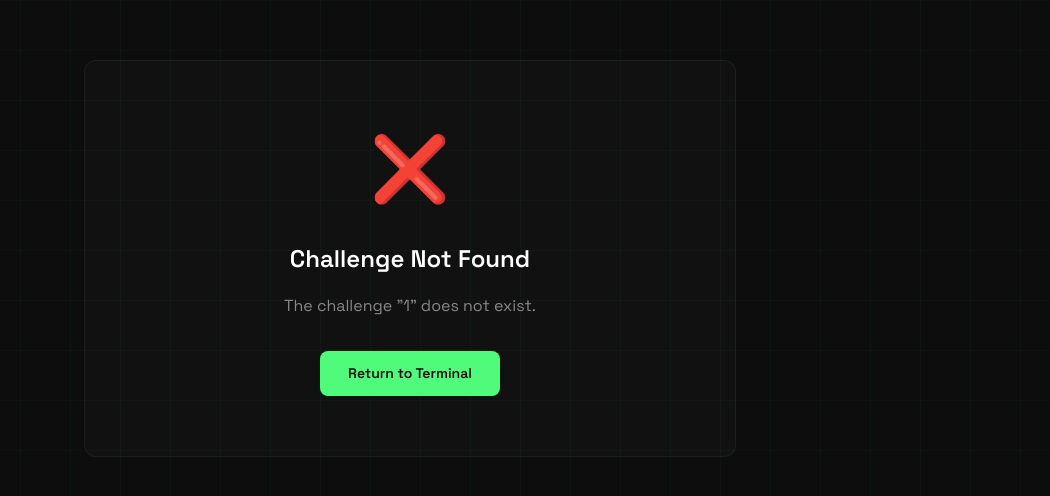
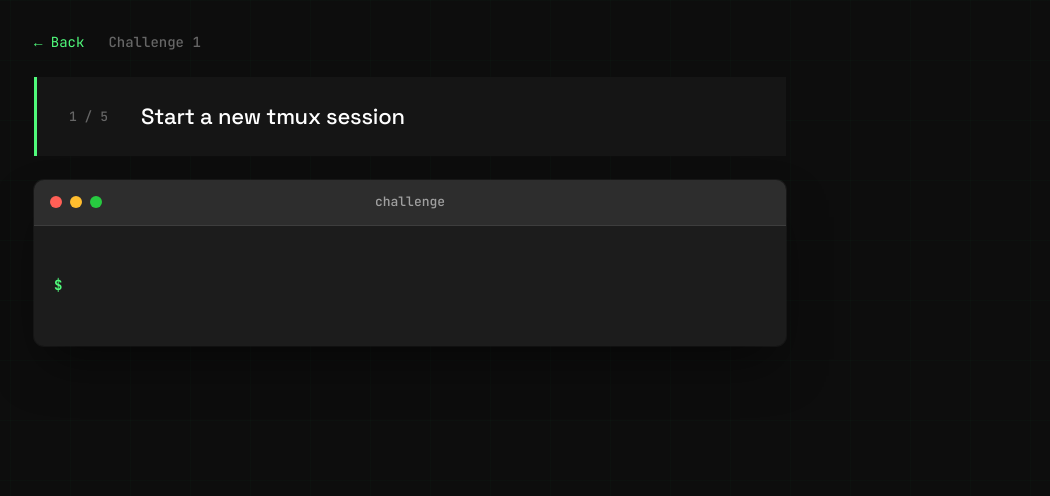
Before and after one commit to jzohdi/tmux-speedrun, a SvelteKit app: page /challenge/1 in a window 1280 px wide. Before the commit this address had no page. Shown: the top 496 px of the page, without its empty margins (230-1280 px from the left). Built offline with nearby package versions, Linux system fonts and the light colour scheme.

Commit message:
scaffold challenge pages

```diff
--- /dev/null
+++ b/src/lib/components/ChallengeTerminal.svelte
@@ -0,0 +1,204 @@
+<script lang="ts">
+	import { tick } from 'svelte';
+
+	type Props = {
+		/** Callback when the user submits a command */
+		onCommand?: (command: string) => void;
+		/** Whether the terminal is disabled (no input allowed) */
+		disabled?: boolean;
+		/** Placeholder text for the input */
+		placeholder?: string;
+	};
+
+	let { onCommand, disabled = false, placeholder = '' }: Props = $props();
+
+	let inputValue = $state('');
+	let inputRef = $state<HTMLInputElement | null>(null);
+	let containerRef = $state<HTMLButtonElement | null>(null);
+
+	function handleKeyDown(event: KeyboardEvent) {
+		if (disabled) {
+			return;
+		}
+
+		if (event.key === 'Enter') {
+			event.preventDefault();
+			const command = inputValue.trim();
+			if (command && onCommand) {
+				onCommand(command);
+			}
+			inputValue = '';
+		}
+	}
+
+	function focusInput() {
+		if (!disabled) {
+			inputRef?.focus();
+		}
+	}
+
+	/** Public method to focus the terminal */
+	export async function focus() {
+		await tick();
+		inputRef?.focus();
+	}
+
+	/** Public method to clear the input */
+	export function clearInput() {
+		inputValue = '';
+	}
+</script>
+
+<button
+	class="challenge-terminal"
+	bind:this={containerRef}
+	onclick={focusInput}
+	onkeydown={handleKeyDown}
+	aria-label="Challenge terminal"
+	tabindex="0"
+	{disabled}
+>
+	<!-- Terminal Header -->
+	<div class="terminal-header">
+		<div class="terminal-buttons">
+			<span class="terminal-button close"></span>
+			<span class="terminal-button minimize"></span>
+			<span class="terminal-button maximize"></span>
+		</div>
+		<span class="terminal-title">challenge</span>
+		<div class="terminal-buttons invisible">
+			<span class="terminal-button"></span>
+			<span class="terminal-button"></span>
+			<span class="terminal-button"></span>
+		</div>
+	</div>
+
+	<!-- Terminal Body -->
+	<div class="terminal-body">
+		<div class="input-line">
+			<span class="prompt">$</span>
+			<input
+				type="text"
+				class="terminal-input"
+				bind:value={inputValue}
+				bind:this={inputRef}
+				autocomplete="off"
+				autocorrect="off"
+				autocapitalize="off"
+				spellcheck="false"
+				{placeholder}
+				{disabled}
+			/>
+		</div>
+	</div>
+</button>
+
+<style>
+	.challenge-terminal {
+		width: 100%;
+		background: #1c1c1c;
+		border-radius: 10px;
+		overflow: hidden;
+		box-shadow:
+			0 25px 50px -12px rgba(0, 0, 0, 0.5),
+			0 0 0 1px rgba(255, 255, 255, 0.05);
+		font-family: 'JetBrains Mono', 'Fira Code', 'SF Mono', 'Menlo', monospace;
+		font-size: 14px;
+		line-height: 1.6;
+		display: block;
+		text-align: left;
+		border: none;
+		cursor: text;
+	}
+
+	.challenge-terminal:disabled {
+		opacity: 0.6;
+		cursor: not-allowed;
+	}
+
+	.challenge-terminal:focus {
+		outline: 2px solid #50fa7b;
+		outline-offset: 2px;
+	}
+
+	.terminal-header {
+		display: flex;
+		align-items: center;
+		justify-content: space-between;
+		padding: 12px 16px;
+		background: #2d2d2d;
+		border-bottom: 1px solid #3d3d3d;
+	}
+
+	.terminal-buttons {
+		display: flex;
+		gap: 8px;
+	}
+
+	.terminal-buttons.invisible {
+		visibility: hidden;
+	}
+
+	.terminal-button {
+		width: 12px;
+		height: 12px;
+		border-radius: 50%;
+		background: #4d4d4d;
+	}
+
+	.terminal-button.close {
+		background: #ff5f56;
+	}
+
+	.terminal-button.minimize {
+		background: #ffbd2e;
+	}
+
+	.terminal-button.maximize {
+		background: #27ca40;
+	}
+
+	.terminal-title {
+		color: #a0a0a0;
+		font-size: 13px;
+		font-weight: 500;
+	}
+
+	.terminal-body {
+		padding: 20px;
+		min-height: 120px;
+		display: flex;
+		flex-direction: column;
+		justify-content: center;
+	}
+
+	.input-line {
+		display: flex;
+		align-items: center;
+	}
+
+	.prompt {
+		color: #50fa7b;
+		margin-right: 8px;
+		font-weight: bold;
+	}
+
+	.terminal-input {
+		flex: 1;
+		background: transparent;
+		border: none;
+		outline: none;
+		color: #e0e0e0;
+		font-family: inherit;
+		font-size: inherit;
+		caret-color: #50fa7b;
+	}
+
+	.terminal-input::placeholder {
+		color: #4d4d4d;
+	}
+
+	.terminal-input:disabled {
+		cursor: not-allowed;
+	}
+</style>
--- a/src/lib/components/Manpage.svelte
+++ b/src/lib/components/Manpage.svelte
@@ -58,7 +58,6 @@
 	}
 
 	function handleKeyDown(event: KeyboardEvent) {
-		// Handle Ctrl+Enter / Cmd+Enter to toggle maximize (before stopping propagation)
 		if (event.key === 'Enter' && (event.ctrlKey || event.metaKey)) {
 			event.preventDefault();
 			event.stopPropagation();
--- /dev/null
+++ b/src/lib/components/PromptBox.svelte
@@ -0,0 +1,56 @@
+<script lang="ts">
+	type Props = {
+		/** The instruction/prompt text to display */
+		prompt: string;
+		/** Current step number (0-based) */
+		currentStep?: number;
+		/** Total steps */
+		totalSteps?: number;
+	};
+
+	let { prompt, currentStep, totalSteps }: Props = $props();
+
+	const hasProgress = $derived(
+		typeof currentStep === 'number' && typeof totalSteps === 'number'
+	);
+</script>
+
+<div class="prompt-box">
+	{#if hasProgress}
+		<div class="step-indicator">
+			{currentStep} / {totalSteps}
+		</div>
+	{/if}
+
+	<p class="prompt-text">{prompt}</p>
+</div>
+
+<style>
+	.prompt-box {
+		display: flex;
+		align-items: center;
+		gap: 24px;
+		padding: 24px 32px;
+		background: #151515;
+		border-left: 3px solid #50fa7b;
+	}
+
+	.step-indicator {
+		font-family: 'JetBrains Mono', monospace;
+		font-size: 13px;
+		font-weight: 500;
+		color: #666;
+		white-space: nowrap;
+		min-width: 48px;
+	}
+
+	.prompt-text {
+		margin: 0;
+		font-family: 'Space Grotesk', sans-serif;
+		font-size: 22px;
+		font-weight: 500;
+		line-height: 1.4;
+		color: #ffffff;
+		letter-spacing: -0.01em;
+	}
+</style>
--- a/src/lib/components/Terminal.svelte
+++ b/src/lib/components/Terminal.svelte
@@ -1,7 +1,13 @@
 <script lang="ts">
 	import { tick } from 'svelte';
 	import { goto } from '$app/navigation';
-	import { CHALLENGES, getAllChallengesWithMeta, getDifficultyLabel } from '$lib/data/challenges';
+	import {
+		getAllChallengesWithMeta,
+		getDifficultyLabel,
+		getChallengeByIndex,
+		getChallengeCount,
+		getMaxChallengeIndex
+	} from '$lib/data/challenges';
 	import Manpage from './Manpage.svelte';
 
 	type TerminalMode = 'default' | 'list' | 'leaderboard' | 'man';
@@ -37,13 +43,14 @@
 	let isMaximized = $state(false);
 
 	// Leaderboard mock data (will be fetched from API later)
-	const mockLeaderboard: Record<string, LeaderboardEntry[]> = {
-		'basics-101': [
+	// Keys are 0-based challenge indices
+	const mockLeaderboard: Record<number, LeaderboardEntry[]> = {
+		0: [
 			{ rank: 1, username: 'speedster', time: '12.3s' },
 			{ rank: 2, username: 'tmux_pro', time: '14.7s' },
 			{ rank: 3, username: 'terminal_king', time: '18.2s' }
 		],
-		'pane-master': [
+		1: [
 			{ rank: 1, username: 'pane_wizard', time: '25.1s' },
 			{ rank: 2, username: 'split_master', time: '28.4s' }
 		]
@@ -85,8 +92,8 @@
 		addOutput('──────────────────', 'header');
 		addOutput('');
 		addOutput('  tsr ls              List all available challenges');
-		addOutput('  tsr lb <id>         View leaderboard for a challenge');
-		addOutput('  tsr start <id>      Start a challenge');
+		addOutput('  tsr lb <num>        View leaderboard for a challenge');
+		addOutput('  tsr start <num>     Start a challenge (e.g. tsr start 0)');
 		addOutput('  man tmux            Show tmux command reference');
 		addOutput('  clear               Clear the terminal');
 		addOutput('  help                Show this help message');
@@ -100,30 +107,40 @@
 		selectedIndex = 0;
 		ignoreNextEnter = true; // Prevent immediate Enter key from starting challenge
 		listData = challenges.map((c) => ({
-			id: c.id,
-			display: `${c.name} [${getDifficultyLabel(c.difficulty)}] - ${c.commandCount} commands`
+			id: String(c.index), // Use 0-based index for routing
+			display: `Challenge ${c.index}  [${getDifficultyLabel(c.difficulty)}]  ${c.commandCount} commands`
 		}));
 
 		addOutput('');
-		addOutput('  Use ↑/↓ or j/k to navigate, Enter to start, q to quit');
+		addOutput(' Enter to start, q to quit');
 		addOutput('');
 	}
 
-	function showLeaderboard(challengeId: string) {
-		const challenge = CHALLENGES.find((c) => c.id === challengeId);
-		if (!challenge) {
-			addOutput(`Error: Challenge '${challengeId}' not found.`, 'error');
-			addOutput('Use "tsr ls" to see available challenges.', 'error');
+	function showLeaderboard(challengeIndex: string | number) {
+		const numericIndex = typeof challengeIndex === 'string'
+			? parseInt(challengeIndex, 10)
+			: challengeIndex;
+
+		if (Number.isNaN(numericIndex) || numericIndex < 0 || numericIndex > getMaxChallengeIndex()) {
+			addOutput(`Error: Invalid challenge ID '${challengeIndex}'.`, 'error');
+			addOutput(`Use "tsr ls" to see available challenges (0-${getMaxChallengeIndex()}).`, 'error');
 			return;
 		}
 
-		const entries = mockLeaderboard[challengeId] || [];
+		const challenge = getChallengeByIndex(numericIndex);
+		if (!challenge) {
+			addOutput(`Error: Challenge ${numericIndex} not found.`, 'error');
+			return;
+		}
+
+		// Use index as key for mock data lookup
+		const entries = mockLeaderboard[numericIndex] || [];
 		historyLengthBeforeMode = history.length; // Track before adding output
 		mode = 'leaderboard';
-		leaderboardData = { challengeId, entries };
+		leaderboardData = { challengeId: String(numericIndex), entries };
 
 		addOutput('');
-		addOutput(`LEADERBOARD: ${challenge.name.toUpperCase()}`, 'header');
+		addOutput(`LEADERBOARD: CHALLENGE ${numericIndex}`, 'header');
 		addOutput('─'.repeat(40), 'header');
 		addOutput('');
 
@@ -148,16 +165,25 @@
 		mode = 'man';
 	}
 
-	function startChallenge(challengeId: string) {
-		const challenge = CHALLENGES.find((c) => c.id === challengeId);
-		if (!challenge) {
-			addOutput(`Error: Challenge '${challengeId}' not found.`, 'error');
-			addOutput('Use "tsr ls" to see available challenges.', 'error');
+	function startChallenge(challengeIndex: string | number) {
+		const numericIndex = typeof challengeIndex === 'string'
+			? parseInt(challengeIndex, 10)
+			: challengeIndex;
+
+		if (Number.isNaN(numericIndex) || numericIndex < 0 || numericIndex > getMaxChallengeIndex()) {
+			addOutput(`Error: Invalid challenge ID '${challengeIndex}'.`, 'error');
+			addOutput(`Use "tsr ls" to see available challenges (0-${getMaxChallengeIndex()}).`, 'error');
 			return;
 		}
 
-		addOutput(`Starting challenge: ${challenge.name}...`);
-		goto(`/challenge/${challengeId}`);
+		const challenge = getChallengeByIndex(numericIndex);
+		if (!challenge) {
+			addOutput(`Error: Challenge ${numericIndex} not found.`, 'error');
+			return;
+		}
+
+		addOutput(`Starting Challenge ${numericIndex}...`);
+		goto(`/challenge/${numericIndex}`);
 	}
 
 	function processCommand(cmd: string) {
@@ -198,24 +224,24 @@
 			}
 
 			if (subcommand === 'lb') {
-				const challengeId = args[1];
-				if (!challengeId) {
-					addOutput('Usage: tsr lb <challenge-id>', 'error');
-					addOutput('Example: tsr lb basics-101', 'error');
+				const challengeNum = args[1];
+				if (!challengeNum) {
+					addOutput('Usage: tsr lb <number>', 'error');
+					addOutput('Example: tsr lb 1', 'error');
 					return;
 				}
-				showLeaderboard(challengeId);
+				showLeaderboard(challengeNum);
 				return;
 			}
 
 			if (subcommand === 'start') {
-				const challengeId = args[1];
-				if (!challengeId) {
-					addOutput('Usage: tsr start <challenge-id>', 'error');
-					addOutput('Example: tsr start basics-101', 'error');
+				const challengeNum = args[1];
+				if (!challengeNum) {
+					addOutput('Usage: tsr start <number>', 'error');
+					addOutput('Example: tsr start 1', 'error');
 					return;
 				}
-				startChallenge(challengeId);
+				startChallenge(challengeNum);
 				return;
 			}
 
--- a/src/lib/data/challenges.ts
+++ b/src/lib/data/challenges.ts
@@ -8,9 +8,6 @@
 import { getCommandByName } from './tmux-commands';
 
 export type Challenge = {
-	id: string;
-	name: string;
-	description: string;
 	difficulty: number; // 0-30 scale
 	commandNames: string[]; // References to TmuxCommand.name
 };
@@ -23,37 +20,22 @@
 // Hardcoded challenges - will be moved to database later
 export const CHALLENGES: Challenge[] = [
 	{
-		id: 'basics-101',
-		name: 'Basics 101',
-		description: 'Learn the fundamental tmux commands: create sessions, windows, and navigate between them.',
 		difficulty: 5,
 		commandNames: ['new-session', 'new-window', 'next-window', 'previous-window', 'detach']
 	},
 	{
-		id: 'pane-master',
-		name: 'Pane Master',
-		description: 'Master pane management: split, navigate, and resize panes efficiently.',
 		difficulty: 12,
 		commandNames: ['split-horizontal', 'split-vertical', 'select-pane', 'kill-pane', 'toggle-zoom']
 	},
 	{
-		id: 'window-warrior',
-		name: 'Window Warrior',
-		description: 'Become proficient with window operations and fast navigation.',
 		difficulty: 15,
 		commandNames: ['new-window', 'select-window', 'rename-window', 'kill-window', 'list-windows', 'last-window']
 	},
 	{
-		id: 'session-ninja',
-		name: 'Session Ninja',
-		description: 'Handle multiple sessions like a pro: create, switch, and manage sessions.',
 		difficulty: 18,
 		commandNames: ['new-session', 'attach-session', 'list-sessions', 'kill-session', 'detach']
 	},
 	{
-		id: 'speed-demon',
-		name: 'Speed Demon',
-		description: 'Put it all together in a high-intensity challenge using all core tmux features.',
 		difficulty: 25,
 		commandNames: [
 			'new-session',
@@ -70,12 +52,24 @@
 ];
 
 // Helper functions
-export function getChallengeById(id: string): Challenge | undefined {
-	return CHALLENGES.find((c) => c.id === id);
+
+/**
+ * Get a challenge by its numerical index (0-based).
+ * challenge/0 returns CHALLENGES[0], challenge/1 returns CHALLENGES[1], etc.
+ */
+export function getChallengeByIndex(index: number): Challenge | undefined {
+	if (index < 0 || index >= CHALLENGES.length) {
+		return undefined;
+	}
+
+	return CHALLENGES[index];
 }
 
-export function getChallengeWithCommands(id: string): ChallengeWithCommands | undefined {
-	const challenge = getChallengeById(id);
+/**
+ * Get challenge with commands by numerical index (0-based).
+ */
+export function getChallengeWithCommandsByIndex(index: number): ChallengeWithCommands | undefined {
+	const challenge = getChallengeByIndex(index);
 	if (!challenge) {
 		return undefined;
 	}
@@ -91,9 +85,24 @@
 	};
 }
 
-export function getAllChallengesWithMeta(): Array<Challenge & { commandCount: number }> {
-	return CHALLENGES.map((challenge) => ({
+/**
+ * Get the total number of available challenges.
+ */
+export function getChallengeCount(): number {
+	return CHALLENGES.length;
+}
+
+/**
+ * Get the maximum valid challenge index (0-based).
+ */
+export function getMaxChallengeIndex(): number {
+	return CHALLENGES.length - 1;
+}
+
+export function getAllChallengesWithMeta(): Array<Challenge & { commandCount: number; index: number }> {
+	return CHALLENGES.map((challenge, index) => ({
 		...challenge,
+		index,
 		commandCount: challenge.commandNames.length
 	}));
 }
--- a/src/routes/challenge/[id]/+page.svelte
+++ b/src/routes/challenge/[id]/+page.svelte
@@ -1,13 +1,28 @@
 <script lang="ts">
-	import { page } from '$app/state';
-	import { getChallengeById, getDifficultyLabel } from '$lib/data/challenges';
+	import ChallengeTerminal from '$lib/components/ChallengeTerminal.svelte';
+	import PromptBox from '$lib/components/PromptBox.svelte';
+	import type { PageData } from './$types';
 
-	const challengeId = $derived(page.params.id);
-	const challenge = $derived(getChallengeById(challengeId));
+	let { data }: { data: PageData } = $props();
+
+	let terminalRef = $state<ReturnType<typeof ChallengeTerminal> | null>(null);
+
+	// TODO: This will be dynamic based on current step
+	const currentPrompt = $derived('Start a new tmux session');
+
+	function handleCommand(command: string) {
+		// TODO: Implement command validation and challenge progression
+		console.log('Command received:', command);
+	}
+
+	// Focus the terminal on mount
+	$effect(() => {
+		terminalRef?.focus();
+	});
 </script>
 
 <svelte:head>
-	<title>{challenge ? `${challenge.name} | tmux-speedrun` : 'Challenge Not Found'}</title>
+	<title>Challenge {data.challengeIndex} | tmux-speedrun</title>
 	<link rel="preconnect" href="https://fonts.googleapis.com" />
 	<link rel="preconnect" href="https://fonts.gstatic.com" crossorigin="anonymous" />
 	<link
@@ -19,42 +34,30 @@
 <main class="challenge-page">
 	<div class="bg-grid"></div>
 
-	{#if challenge}
-		<div class="challenge-container">
-			<div class="challenge-header">
-				<a href="/" class="back-link">← Back to Home</a>
-				<h1 class="challenge-title">{challenge.name}</h1>
-				<p class="challenge-description">{challenge.description}</p>
-				<div class="challenge-meta">
-					<span class="difficulty">
-						Difficulty: <strong>{getDifficultyLabel(challenge.difficulty)}</strong>
-					</span>
-					<span class="commands">
-						Commands: <strong>{challenge.commandNames.length}</strong>
-					</span>
-				</div>
-			</div>
+	<div class="challenge-layout">
+		<!-- Header -->
+		<header class="challenge-header">
+			<a href="/" class="back-link">← Back</a>
+			<span class="challenge-label">Challenge {data.challengeIndex}</span>
+		</header>
 
-			<div class="placeholder-content">
-				<div class="placeholder-icon">🚧</div>
-				<h2>Challenge Mode Coming Soon</h2>
-				<p>
-					This challenge is not yet implemented. The interactive tmux challenge experience will be
-					available in a future update.
-				</p>
-				<a href="/" class="return-button">Return to Terminal</a>
-			</div>
-		</div>
-	{:else}
-		<div class="challenge-container">
-			<div class="placeholder-content">
-				<div class="placeholder-icon">❌</div>
-				<h2>Challenge Not Found</h2>
-				<p>The challenge "{challengeId}" does not exist.</p>
-				<a href="/" class="return-button">Return to Terminal</a>
-			</div>
-		</div>
-	{/if}
+		<!-- Prompt Box -->
+		<section class="prompt-section">
+			<PromptBox
+				prompt={currentPrompt}
+				currentStep={1}
+				totalSteps={data.challenge.commandNames.length}
+			/>
+		</section>
+
+		<!-- Terminal -->
+		<section class="terminal-section">
+			<ChallengeTerminal
+				bind:this={terminalRef}
+				onCommand={handleCommand}
+			/>
+		</section>
+	</div>
 </main>
 
 <style>
@@ -75,113 +78,61 @@
 		position: fixed;
 		inset: 0;
 		background-image:
-			linear-gradient(rgba(50, 255, 150, 0.03) 1px, transparent 1px),
-			linear-gradient(90deg, rgba(50, 255, 150, 0.03) 1px, transparent 1px);
-		background-size: 50px 50px;
+			linear-gradient(rgba(50, 255, 150, 0.02) 1px, transparent 1px),
+			linear-gradient(90deg, rgba(50, 255, 150, 0.02) 1px, transparent 1px);
+		background-size: 60px 60px;
 		pointer-events: none;
 		z-index: 0;
 	}
 
-	.challenge-container {
+	.challenge-layout {
 		position: relative;
 		z-index: 1;
-		max-width: 700px;
+		max-width: 800px;
 		margin: 0 auto;
-		padding: 60px 24px;
+		padding: 32px 24px;
+		display: flex;
+		flex-direction: column;
+		gap: 24px;
 	}
 
 	.challenge-header {
-		text-align: center;
-		margin-bottom: 48px;
+		display: flex;
+		align-items: center;
+		gap: 24px;
 	}
 
 	.back-link {
-		display: inline-block;
 		font-size: 14px;
 		color: #50fa7b;
 		text-decoration: none;
-		margin-bottom: 24px;
 		font-family: 'JetBrains Mono', monospace;
 		transition: opacity 0.2s ease;
 	}
 
 	.back-link:hover {
-		opacity: 0.8;
+		opacity: 0.7;
 	}
 
-	.challenge-title {
+	.challenge-label {
 		font-family: 'JetBrains Mono', monospace;
-		font-size: 2.5rem;
-		font-weight: 700;
-		margin: 0 0 16px;
-		color: #fff;
-	}
-
-	.challenge-description {
-		font-size: 1.1rem;
-		line-height: 1.6;
-		color: #888;
-		margin: 0 0 24px;
-	}
-
-	.challenge-meta {
-		display: flex;
-		justify-content: center;
-		gap: 32px;
 		font-size: 14px;
+		font-weight: 500;
 		color: #666;
 	}
 
-	.challenge-meta strong {
-		color: #50fa7b;
+	.prompt-section {
+		/* Container for prompt */
 	}
 
-	.placeholder-content {
-		text-align: center;
-		padding: 60px 24px;
-		background: rgba(255, 255, 255, 0.02);
-		border: 1px solid rgba(255, 255, 255, 0.05);
-		border-radius: 12px;
+	.terminal-section {
+		/* Container for terminal */
 	}
 
-	.placeholder-icon {
-		font-size: 4rem;
-		margin-bottom: 24px;
-	}
-
-	.placeholder-content h2 {
-		font-size: 1.5rem;
-		font-weight: 600;
-		margin: 0 0 16px;
-		color: #fff;
-	}
-
-	.placeholder-content p {
-		font-size: 1rem;
-		line-height: 1.6;
-		color: #888;
-		margin: 0 0 32px;
-		max-width: 400px;
-		margin-left: auto;
-		margin-right: auto;
-	}
-
-	.return-button {
-		display: inline-block;
-		padding: 12px 28px;
-		background: #50fa7b;
-		color: #0d0d0d;
-		font-weight: 600;
-		font-size: 14px;
-		text-decoration: none;
-		border-radius: 8px;
-		transition:
-			transform 0.2s ease,
-			box-shadow 0.2s ease;
-	}
-
-	.return-button:hover {
-		transform: translateY(-2px);
-		box-shadow: 0 8px 20px rgba(80, 250, 123, 0.3);
+	@media (max-width: 640px) {
+		.challenge-layout {
+			padding: 20px 16px;
+			gap: 20px;
+		}
 	}
 </style>
```
Also changed, not shown: src/routes/challenge/[id]/+page.server.ts (added, +44 -0 lines).
